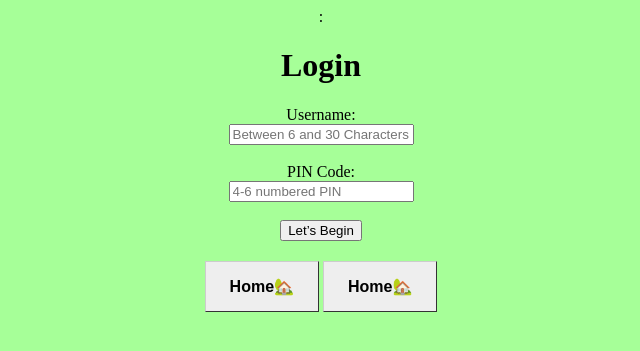
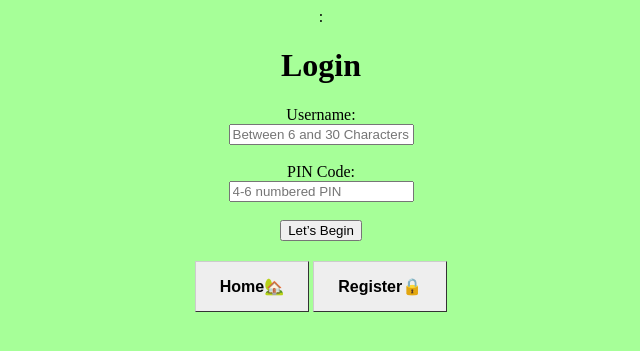
Before and after one commit to RyanPinks/USBPets, a Flask app: template templates/login.html in a window 1280 px wide. Shown: the top 351 px of the page, without its empty margins (319-959 px from the left). Run offline with Flask 3, Linux system fonts and the light colour scheme; the template is opened without the code that fills it, so the values that code supplies are empty.

Commit message:
Update login.html

```diff
--- a/templates/login.html
+++ b/templates/login.html
@@ -26,6 +26,6 @@
 </body>
 <footer>
   <br><br><a href="index.html" class="home-button">Home🏡</a>
-  <a href="register.html" class="home-button">Home🏡</a>
+  <a href="register.html" class="register-button">Register🔒</a>
 </footer>
 </html>
```
